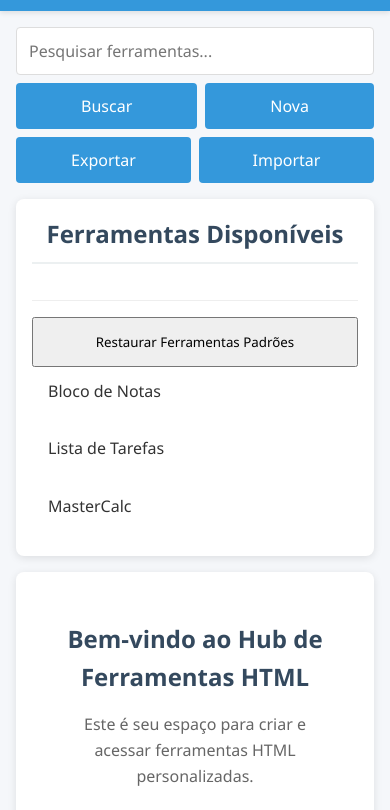
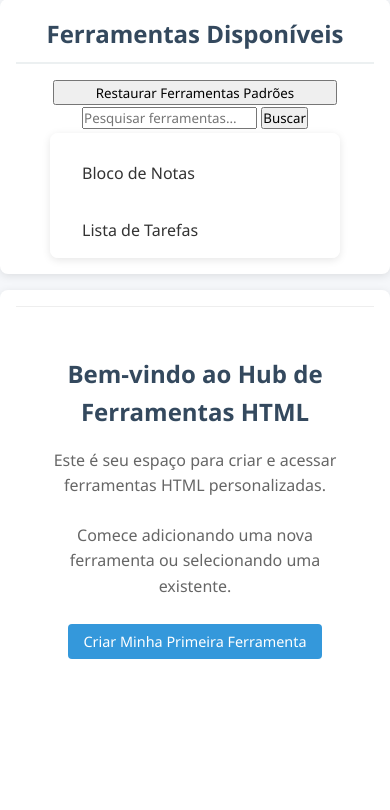
Before and after one commit to welintongomes/ferramentas, a plain HTML site: page index.html in a window 390 px wide. Shown: the part 131-941 px from the top of the page. Drawn offline with Linux system fonts and the light colour scheme.

Commit message:
Add files via upload

```diff
--- a/index.html
+++ b/index.html
@@ -12,34 +12,27 @@
 
 <body>
     <header>
-        <h1>Hub de Ferramentas HTML</h1>
+        <h1>Ferramentas HTML</h1>
 
     </header>
-    <div class="container">
-        <div class="search-bar">
-            <input type="text" id="search-input" placeholder="Pesquisar ferramentas...">
-            <button id="search-btn">Buscar</button>
-            <!-- Adicione estes botões após o botão de pesquisa na barra de pesquisa -->
-            <!-- Dentro da div class="search-bar" -->
-            <button id="export-btn" class="btn btn-primary">Exportar </button>
-            <button id="import-btn" class="btn btn-primary">Importar </button>
+    <div class="acoes">
+        <button id="export-btn" class="btn btn-primary">Exportar</button>
+        <button id="import-btn" class="btn btn-primary">Importar</button>
         <button id="add-tool-btn" class="btn btn-success">Nova</button>
+    </div>
 
-
-        </div>
 
     <div class="main-content">
         <div class="tools-list" id="tools-list">
             <h2>Ferramentas Disponíveis</h2>
-                <div class="tool-header">
-                    <h2 id="tool-title">Título da Ferramenta</h2>
-                    <div class="tool-actions">
-                        <button id="edit-tool-btn" class="btn btn-primary tool-control-btn">Editar</button>
-                        <button id="delete-tool-btn" class="btn btn-danger tool-control-btn">Excluir</button>
-                        <button id="fullscreen-btn" class="btn btn-primary tool-control-btn">Tela Cheia</button>
+            <div class="acoes">
+                <button class="respad" id="reset-defaults-btn">Restaurar Ferramentas Padrões</button>
+                <input class="pesquis" type="text" id="search-input" placeholder="Pesquisar ferramentas...">
+                <button id="search-btn">Buscar</button>
+                <button id="clear-search-btn" title="Limpar pesquisa" style="display: none;">Limpar</button>
             </div>
-                </div>
-                <button class="respad" id="reset-defaults-btn">Restaurar Ferramentas Padrões</button>
+
+
             <div id="tools-container">
                 <!-- Lista de ferramentas será preenchida dinamicamente -->
                 <div class="empty-state" id="empty-tools">
@@ -50,6 +43,14 @@
         </div>
 
         <div class="tool-display" id="tool-display">
+            <div class="tool-header">
+                <h2 id="tool-title">Título da Ferramenta</h2>
+            </div>
+            <div class="tool-actions">
+                <button id="edit-tool-btn" class="btn btn-primary tool-control-btn">Editar</button>
+                <button id="delete-tool-btn" class="btn btn-danger tool-control-btn">Excluir</button>
+                <button id="fullscreen-btn" class="btn btn-primary tool-control-btn">Tela Cheia</button>
+            </div>
             <div class="welcome-message" id="welcome-message">
                 <h2>Bem-vindo ao Hub de Ferramentas HTML</h2>
                 <p>Este é seu espaço para criar e acessar ferramentas HTML personalizadas.</p>
--- a/script.js
+++ b/script.js
@@ -1,4 +1,4 @@
-// Classe para gerenciar as ferramentas
+
 class ToolsManager {
     // 1. Adicione este método à classe ToolsManager para detectar duplo clique/toque
     handleDoubleClick() {
@@ -1110,6 +1110,7 @@ class ToolsManager {
 setupSearchFunctionality() {
     const searchInput = document.getElementById('search-input');
     const searchBtn = document.getElementById('search-btn');
+    const clearBtn = document.getElementById('clear-search-btn');
 
     // Busca ao clicar no botão
     searchBtn.addEventListener('click', () => {
@@ -1125,10 +1126,24 @@ class ToolsManager {
 
     // Busca em tempo real ao digitar
     searchInput.addEventListener('input', () => {
-            this.searchTools(searchInput.value);
+        const value = searchInput.value;
+        this.searchTools(value);
+
+        // Mostrar ou ocultar o botão de limpar
+        clearBtn.style.display = value.trim() !== '' ? 'inline-block' : 'none';
+    });
+
+    // Limpar o campo de busca
+    clearBtn.addEventListener('click', () => {
+        searchInput.value = '';
+        clearBtn.style.display = 'none';
+        searchInput.focus();
+        this.searchTools(''); // Executa busca com string vazia
     });
 }
+
 }
+
 
 // Inicializa o gerenciador de ferramentas quando a página carregar
 document.addEventListener('DOMContentLoaded', () => {
--- a/style.css
+++ b/style.css
@@ -81,7 +81,7 @@ h1 {
     padding: 1rem;
     box-shadow: 0 2px 8px rgba(0, 0, 0, 0.1);
     max-height: 600px;
-    overflow-y: auto;
+    /* overflow-y: auto; */
 }
 
 .tools-list h2 {
@@ -372,6 +372,7 @@ h1 {
         flex: 1;
     }
 }
+
 /* Estilos para o modo tela cheia */
 .fullscreen-active {
     overflow: hidden;
@@ -400,35 +401,95 @@ h1 {
     left: 0;
     z-index: 999;
 }
+
 .tool-header {
-    display: flex; /* Para alinhar os itens (título e botões) verticalmente */
-    flex-direction: column; /* Coloca os itens em coluna */
-    gap: 10px; /* Adiciona um espaço entre o título e os botões (opcional) */
-    padding: 10px; /* Adiciona um preenchimento interno (opcional) */
-    border-bottom: 1px solid #eee; /* Adiciona uma linha divisória (opcional) */
+    display: flex;
+    /* Para alinhar os itens (título e botões) verticalmente */
+    flex-direction: column;
+    /* Coloca os itens em coluna */
+    gap: 10px;
+    /* Adiciona um espaço entre o título e os botões (opcional) */
+    padding: 0px;
+    /* Adiciona um preenchimento interno (opcional) */
+    border-bottom: 1px solid #eee;
+    /* Adiciona uma linha divisória (opcional) */
 }
 
 .tool-actions {
-    display: flex; /* Para alinhar os botões horizontalmente */
-    gap: 5px; /* Adiciona um espaço entre os botões (opcional) */
-    justify-content: flex-end; /* Alinha os botões à direita (opcional) */
+    display: flex;
+    /* Para alinhar os botões horizontalmente */
+    gap: 5px;
+    /* Adiciona um espaço entre os botões (opcional) */
+    justify-content: flex-end;
+    /* Alinha os botões à direita (opcional) */
 }
 
 #tool-title {
-    margin: 0; /* Remove a margem padrão do h2 (opcional) */
+    margin: 0;
+    /* Remove a margem padrão do h2 (opcional) */
 }
+
 .respad {
-    width: 100%; /* Ocupa toda a largura */
-    height: 50px; /* Define a altura */
+    width: 80%;
+    /* Ocupa toda a largura */
+    height: 25px;
+    /* Define a altura */
     /* ou */
     /* padding: 10px 20px;  Aumenta a altura com preenchimento */
-    box-sizing: border-box; /* Garante que o padding não aumente o tamanho total */
+    box-sizing: border-box;
+    /* Garante que o padding não aumente o tamanho total */
 }
-h2{
+
+h2 {
     text-align: center;
 }
+
 #input-code {
-  overflow-y: auto; /* Garante a rolagem vertical (já deve estar assim) */
-  overflow-x: auto; /* Adiciona a rolagem horizontal quando necessário */
-  white-space: pre; /* Evita quebras de linha automáticas, forçando a rolagem horizontal */
+    overflow-y: auto;
+    /* Garante a rolagem vertical (já deve estar assim) */
+    overflow-x: auto;
+    /* Adiciona a rolagem horizontal quando necessário */
+    white-space: pre;
+    /* Evita quebras de linha automáticas, forçando a rolagem horizontal */
 }
+
+#tools-container {
+    max-height: 245px;
+    /* ou ajuste conforme seu layout */
+    overflow-y: auto;
+    padding: 1rem;
+    background-color: #fff;
+    border-radius: 8px;
+    box-shadow: 0 2px 8px rgba(0, 0, 0, 0.1);
+}
+
+/*deixar botoes de açoes responsivos*/
+
+.acoes {
+    text-align: center;
+    margin: 2px;
+}
+
+@media (min-width: 768px) {
+    .acoes {
+        text-align: center;
+    }
+}
+
+
+@media (max-width: 768px) {
+    .pesquis {
+        width: 175px;
+    }
+
+    #tools-container {
+        margin-right: 34px;
+        margin-left: 34px;
+        max-height: 125px;
+        overflow-y: auto;
+        padding: 1rem;
+        background-color: #fff;
+        border-radius: 8px;
+        box-shadow: 0 2px 8px rgba(0, 0, 0, 0.1);
+    }
+}
```
Lines whose indentation alone changed are shown as unchanged.
